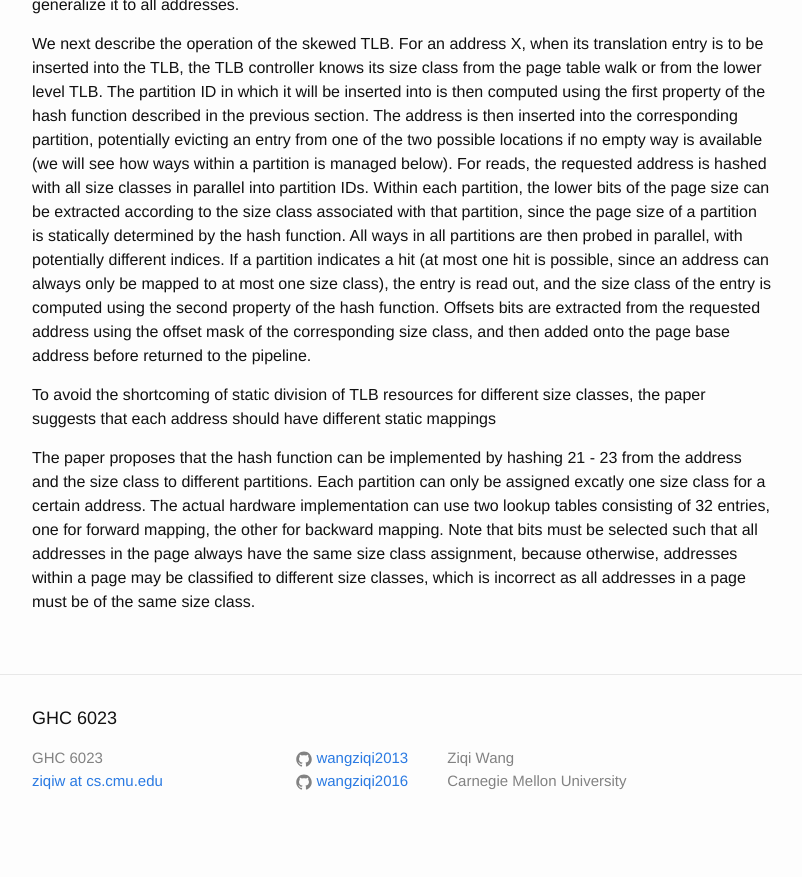
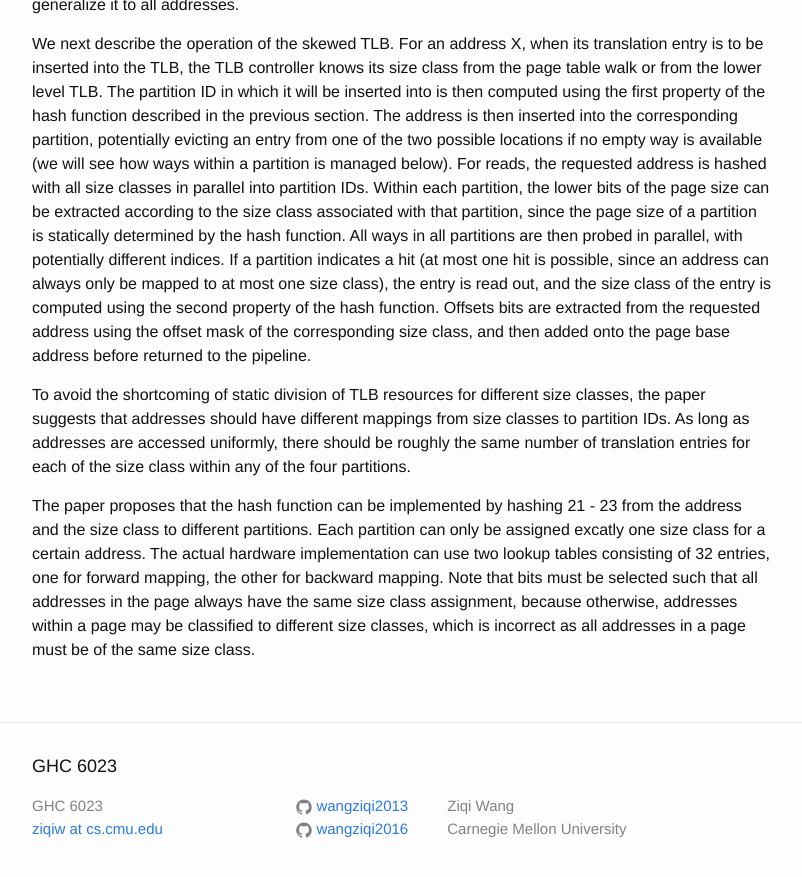
Before and after one commit to wangziqi2013/wangziqi2013.github.io, a Jekyll site: the page built from _posts/2020-06-21-skewed-tlb.markdown, in a window 1280 px wide and 900 px high, scrolled down 2236 px. Shown: the top 877 px of the window, without its empty margins (238-1040 px from the left). Built offline with Jekyll 4.4.1, drawn with Linux system fonts in a browser that asks for light colours; before the commit the page ends 3088 px from its top, so only the background shows below that.

```diff
--- a/_posts/2020-06-21-skewed-tlb.markdown
+++ b/_posts/2020-06-21-skewed-tlb.markdown
@@ -100,7 +100,8 @@ Offsets bits are extracted from the requested address using the offset mask of t
 then added onto the page base address before returned to the pipeline.
 
 To avoid the shortcoming of static division of TLB resources for different size classes, the paper suggests that
-each address should have different static mappings
+addresses should have different mappings from size classes to partition IDs. As long as addresses are accessed uniformly,
+there should be roughly the same number of translation entries for each of the size class within any of the four partitions.
 
 The paper proposes that the hash function can be implemented by hashing 21 - 23 from the address and the size class
 to different partitions. Each partition can only be assigned excatly one size class for a certain address. The actual
```
